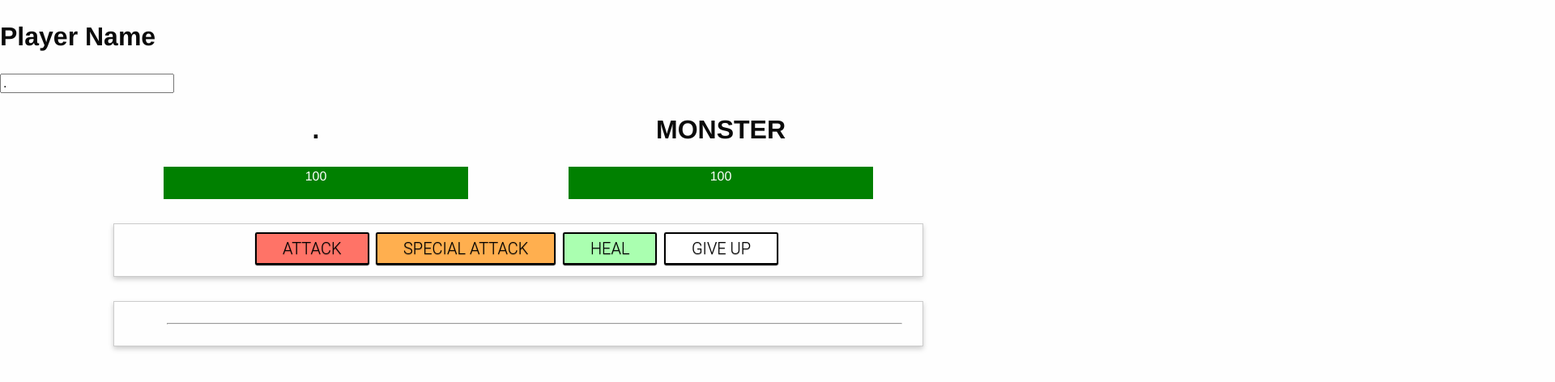
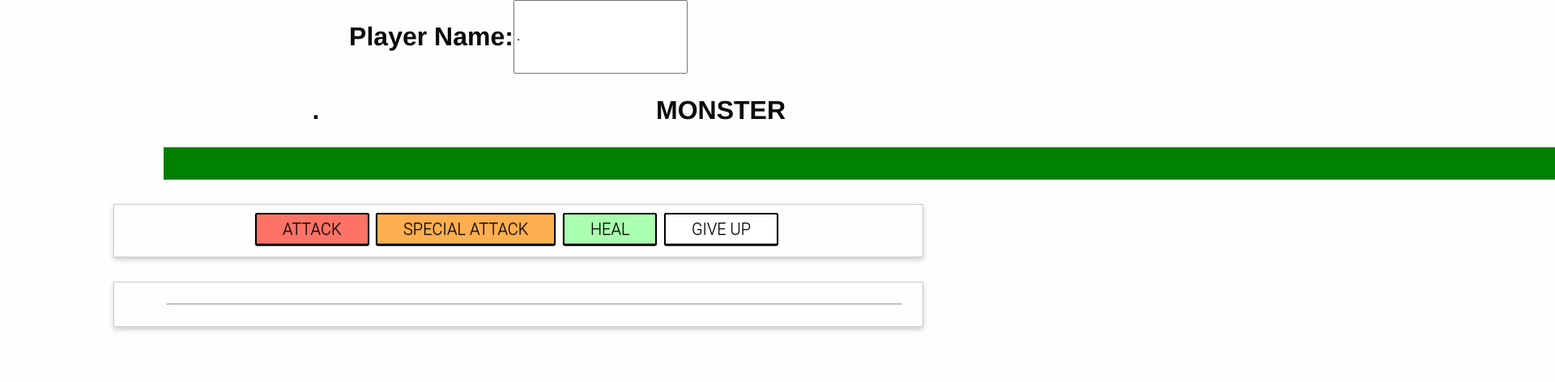
Before and after one commit to chhunsocheat/Vue-Monster-Project, a plain HTML site: page index.html in a window 1280 px wide. Both pictures are taken after a click on the button "START NEW GAME". Shown: the top 472 px of the page at 81% size, 1920 px wide, since content can reach past the window. Drawn offline with nearby package versions, Linux system fonts and the light colour scheme.

Commit message:
new name

```diff
--- a/app.js
+++ b/app.js
@@ -11,8 +11,8 @@ new Vue({
     methods:{
         startGame: function(){
             this.gameIsRunning=true;
-            this.playerHealth=100;
-            this.monsterHealth=100;
+            this.playerHealth=1000;
+            this.monsterHealth=1000;
         },
         attack:function(){
             let damage=this.calculateDamage(3,15);
@@ -23,7 +23,7 @@ new Vue({
                 text:damage
             })
             if(this.playerHealth<=0){
-                alert("You've Lost")
+                alert(`${this.playerName} has lost`)
                 this.startGame();
             }else if(this.monsterHealth<=0){
                 alert("You have Won!!!")
--- a/css/app.css
+++ b/css/app.css
@@ -1,7 +1,16 @@
 .text-center {
     text-align: center;
 }
-
+input{
+    display: block;
+}
+.container{
+    display: flex;
+}
+.playerName{
+    display: flex;
+    justify-content: center;
+}
 .healthbar {
     width: 80%;
     height: 40px;
--- a/index.html
+++ b/index.html
@@ -8,9 +8,12 @@
 </head>
 <body>
 <div id="app">
-    <h1>Player Name </h1>
-    <input v-model="playerName">
     <section class="row">
+        <div class="playerName">
+        <h1>Player Name: </h1>
+        <input v-model="playerName">
+    </div>
+        <div class="container">
         <div class="small-6 columns">
             <h1 class="text-center">{{playerName}}</h1>
             <div class="healthbar">
@@ -33,6 +36,7 @@
                 </div>
             </div>
         </div>
+    </div>
     </section>
     <section class="row controls" v-if="gameIsRunning===false">
         <div class="small-12 columns">
```
